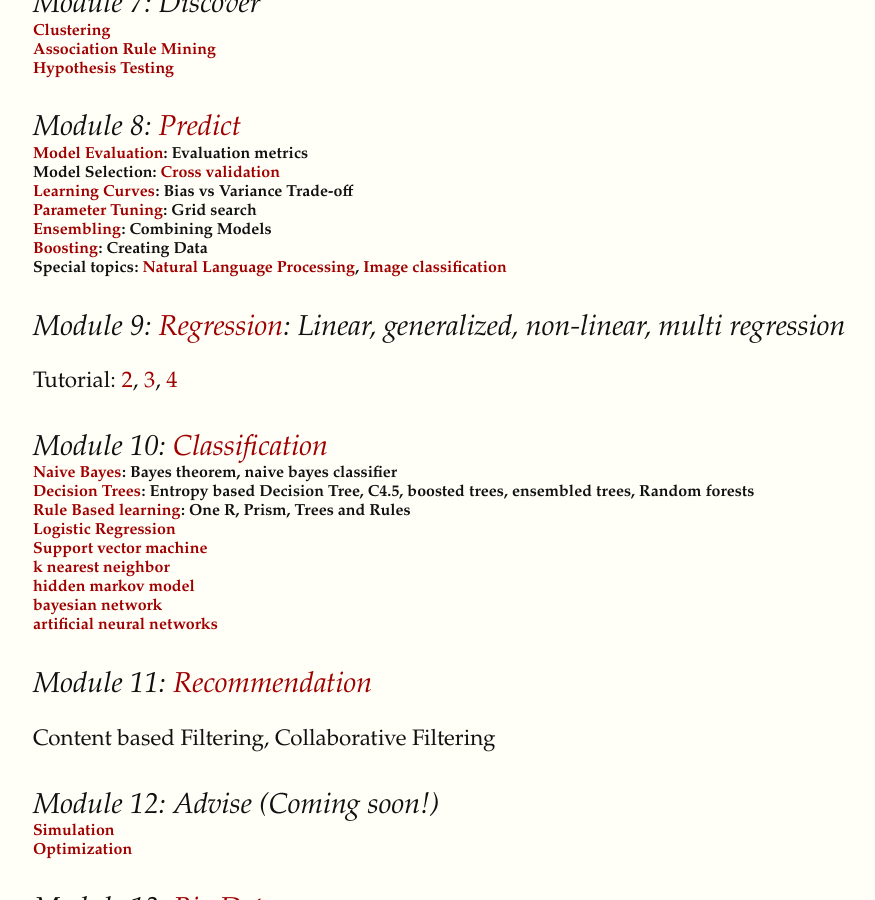
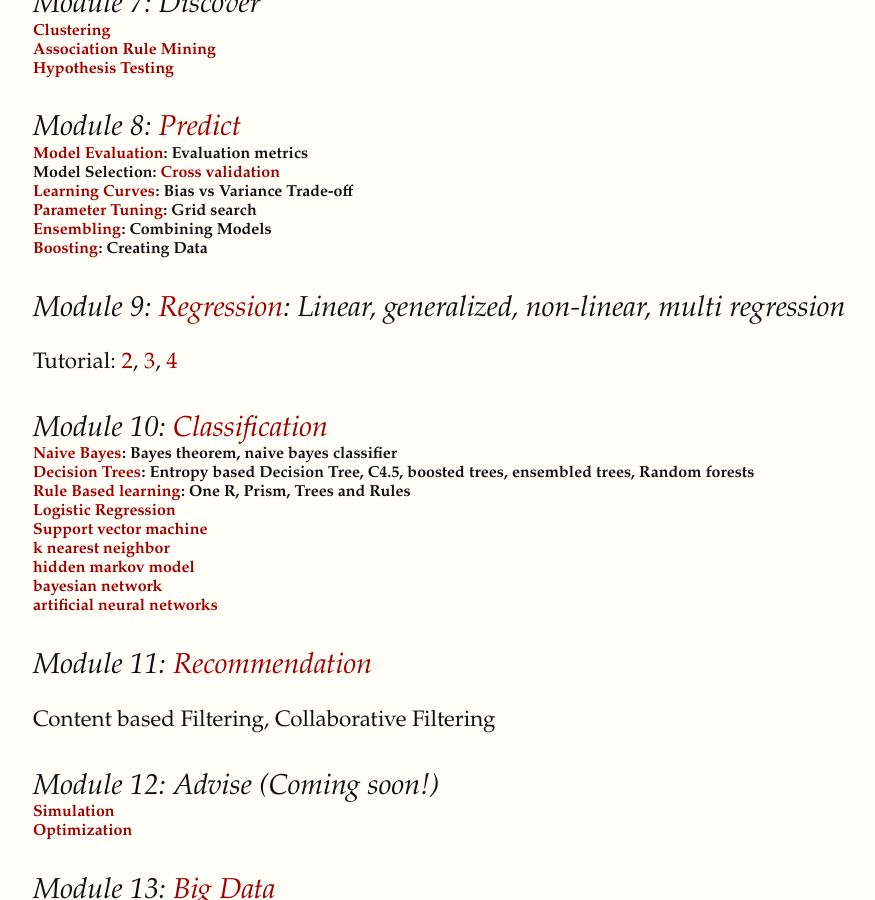
Before and after one commit to datascienceguide/datascienceguide.github.io, a Jekyll site: the page built from outline.md, in a window 1280 px wide and 900 px high, scrolled down 1005 px. Shown: the whole window, without its empty margins (31-906 px from the left). Built offline with Jekyll 4.4.1, drawn with Linux system fonts in a browser that asks for light colours.

Commit message:
changing content

```diff
--- a/outline.md
+++ b/outline.md
@@ -84,9 +84,6 @@ title: "outline"
 
 #### [Boosting](boosting): Creating Data
 
-#### Special topics: [Natural Language Processing](natural-language-processing/), [Image classification](image-classification/)
-
-
 ### Module 9: [Regression](regression/): Linear, generalized, non-linear, multi regression
 
 Tutorial: [2](http://nbviewer.ipython.org/github/datascienceguide/datascienceguide.github.io/blob/master/
```
Also changed, not shown: 4 other files.
